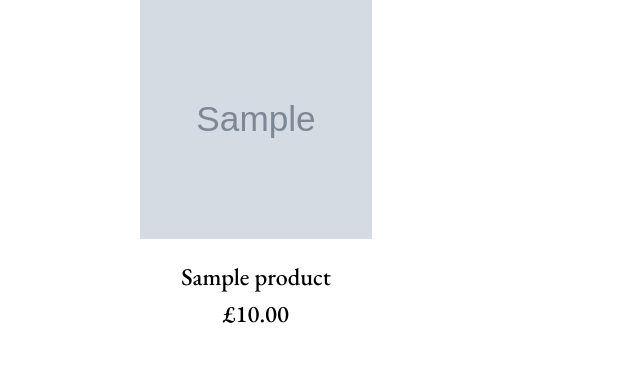
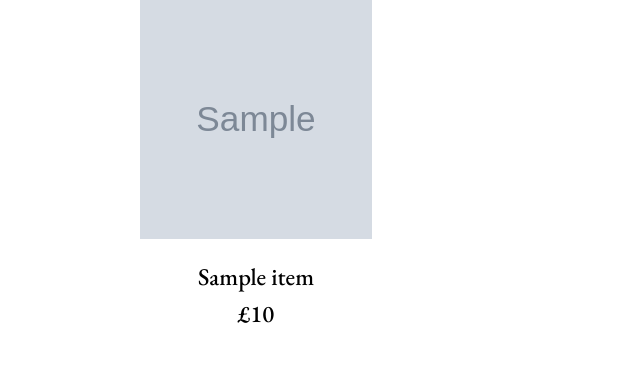
Before and after one commit to kosamad/the-meadow-project, a Django app: template shop/templates/shop/shop.html in a window 1280 px wide. Shown: the part 466-851 px from the top of the page, without its empty margins (0-640 px from the left). Run offline with Django 3.2, Linux system fonts and the light colour scheme; tables that the repository leaves empty hold one stand-in row (values such as "Sample post"); the template is opened without the code that fills it: values that come from a table or form of the project are taken from there, most other values are stand-ins (such as "Sample title", 1, 10 or a date in 2020); grey boxes marked "Sample" are stand-in pictures; some libraries are stand-ins or nearby versions.

Commit message:
view for events and products all on main shop page

```diff
--- a/shop/templates/shop/shop.html
+++ b/shop/templates/shop/shop.html
@@ -47,23 +47,23 @@
     </div>
 
     <div class="row">
-        {% for product in products %}
+        {% for item_data in combined_list %}
         <div class="col-lg-3 col-md-4 col-sm-6 col-12 mb-4">
-            <a href="" class="no-link-style">
+            <a href="{% if item_data.item_type == 'Product' %}{% url 'product_detail' item_data.item.id %}{% elif item_data.item_type == 'Event' %}{% url 'event_detail' item_data.item.id %}{% endif %}
+            " class="no-link-style">
                 <div class="thumbnail">
                     <div class="image-container">
-                        {% if product.image %}
-                            <img src="{{ product.image.url }}" class="shop-img" alt="{{ product.alt_text }}">
+                        {% if item_data.item.image %}
+                        <img src="{{ item_data.item.image.url }}" class="shop-img" alt="{{ item_data.item.alt_text }}">
                         {% else %}
-                        <img src="{{ MEDIA_URL }}noimage.png" class="shop-img" alt="{{ product.alt_text }}">
+                        <img src="{{ MEDIA_URL }}noimage.png" class="shop-img" alt="{{ item_data.item.alt_text }}">
                         {% endif %}
                     </div>
                 </div>
-            <div class="row text-center product-text mt-4 mb-4">
-                <h4 class="title-font">{{ product.friendly_name }}</h4>
-                <h4 class="title-font">£{{ product.price }}</h4>
-            </div>
-
+                <div class="row text-center product-text mt-4 mb-4">
+                    <h4 class="title-font">{{ item_data.item.friendly_name }}</h4>
+                    <h4 class="title-font">£{{ item_data.item.price }}</h4>
+                </div>
             </a>
         </div>
         {% endfor %}
```
Also changed, not shown: shop/views.py (+21 -2 lines).
